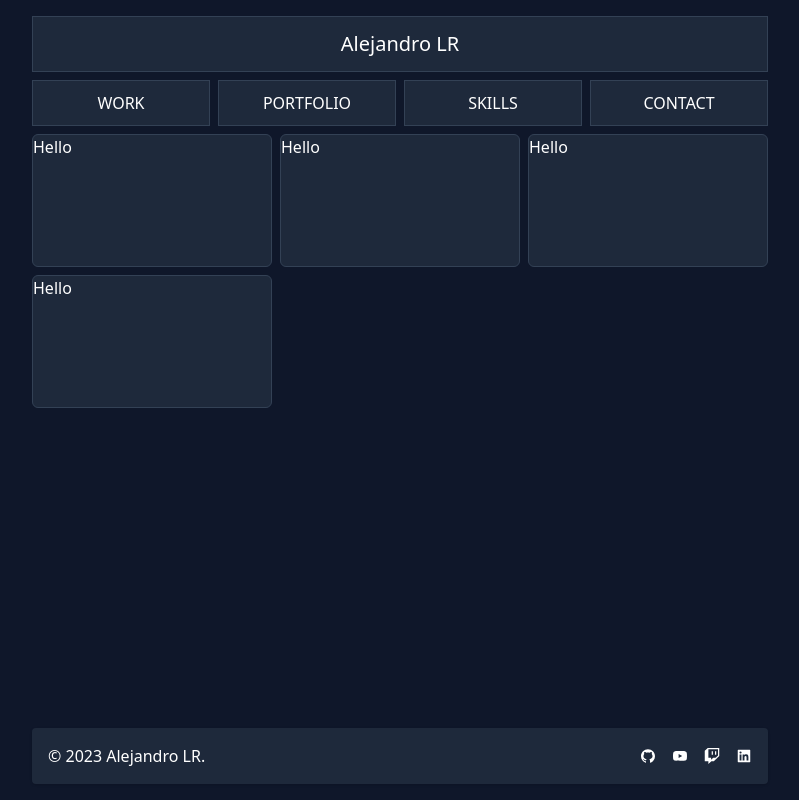
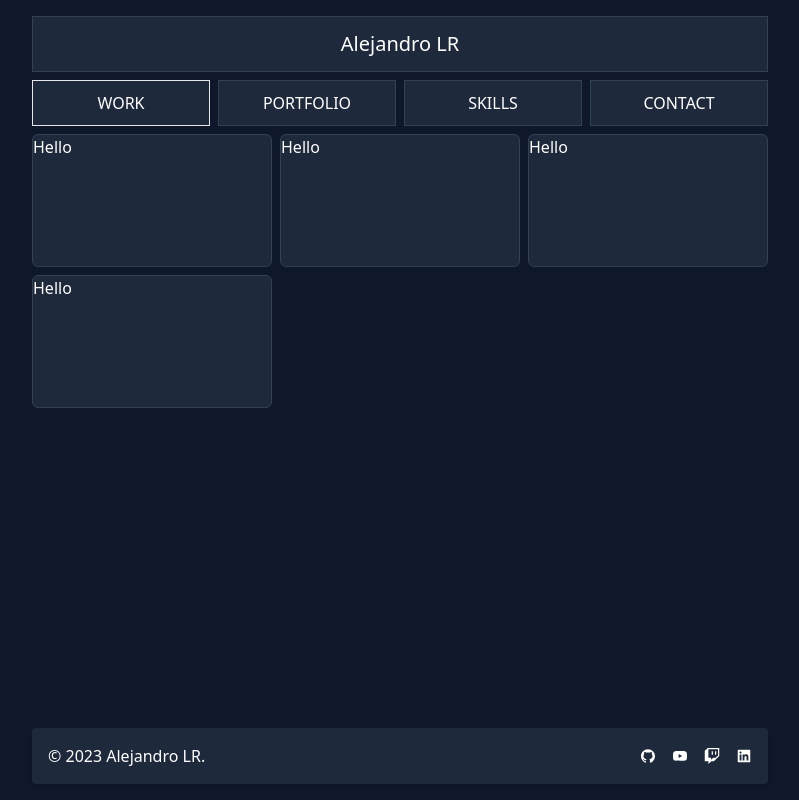
Before and after one commit to Alejandro1709/alejandrolarosa, a Next.js app: page / in a window 1280 px wide. Shown: the whole page, without its empty margins (240-1039 px from the left). Built offline with nearby package versions, Linux system fonts and the light colour scheme.

Commit message:
Add: Next routing

```diff
--- a/src/components/navigation/Tab.tsx
+++ b/src/components/navigation/Tab.tsx
@@ -1,14 +1,16 @@
+import { usePathname } from 'next/navigation';
 import Link from 'next/link';
 import type ITab from '@/types/tab';
 
 type NavLinkProps = {
   tab: ITab;
-  active: ITab;
 };
 
-function Tab({ tab, active }: NavLinkProps) {
+function Tab({ tab }: NavLinkProps) {
+  const pathName = usePathname()
+
   return (
-    <Link href={tab.href} className={`text-md flex-1 cursor-pointer border ${active.active && active.name === tab.name
+    <Link href={tab.href} className={`text-md flex-1 cursor-pointer border ${pathName === tab.href
       ? 'hover:border-white'
       : 'border-slate-700'
       } bg-slate-800 p-2.5 text-center hover:border-white`}>
--- a/src/components/navigation/Tabs.tsx
+++ b/src/components/navigation/Tabs.tsx
@@ -1,23 +1,15 @@
 'use client';
 
-import { useState } from 'react';
 import tabs from '@/data/tabs';
-import { useTabStore } from '@/stores/tabStore';
 import NavLink from './Tab';
-import type ITab from '@/types/tab';
 
 function Tabs() {
-  const currentTab = useTabStore((state) => state.currentTab);
-
-  const [activeTab, setActiveTab] = useState<ITab>(tabs[currentTab - 1]);
-
   return (
     <ul className='flex w-full flex-row justify-center items-start gap-2 transition-all duration-200'>
       {tabs.map((tab) => (
         <NavLink
           key={tab.name}
           tab={tab}
-          active={activeTab}
         />
       ))}
     </ul>
```
